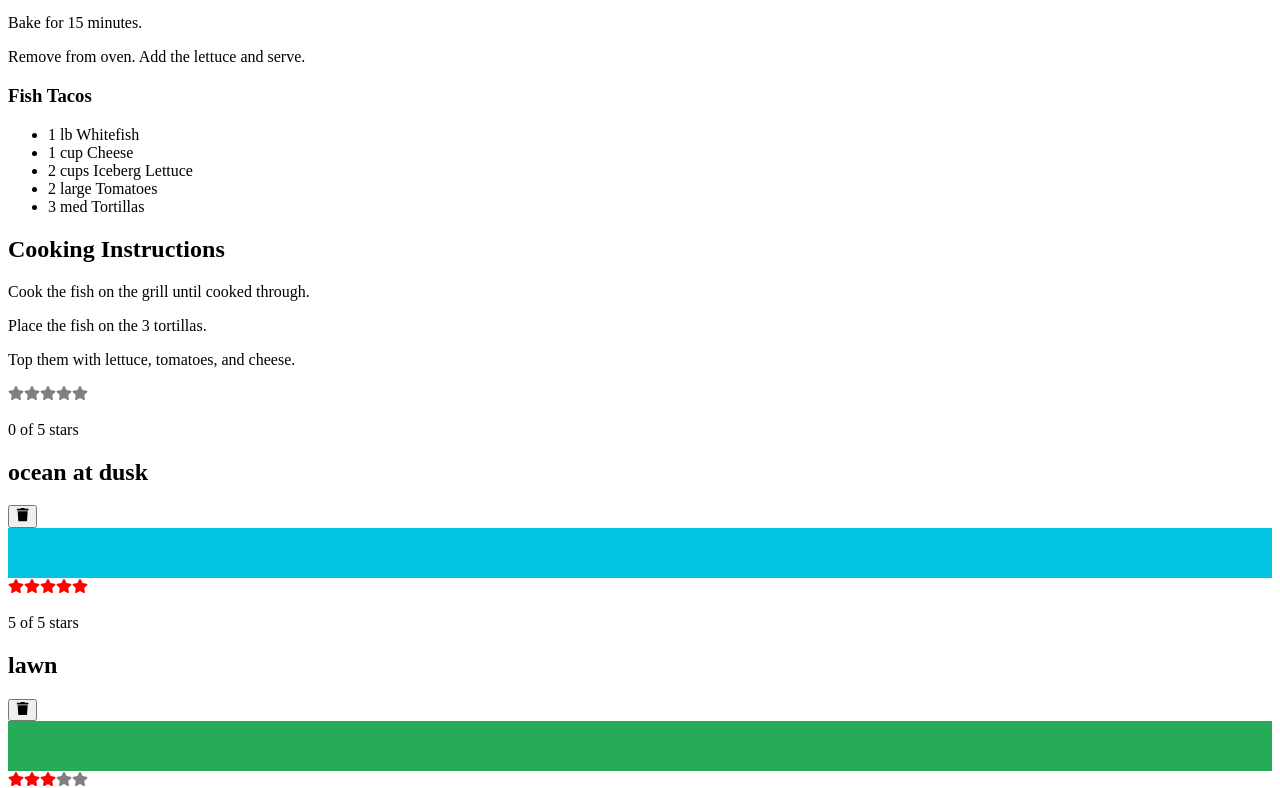
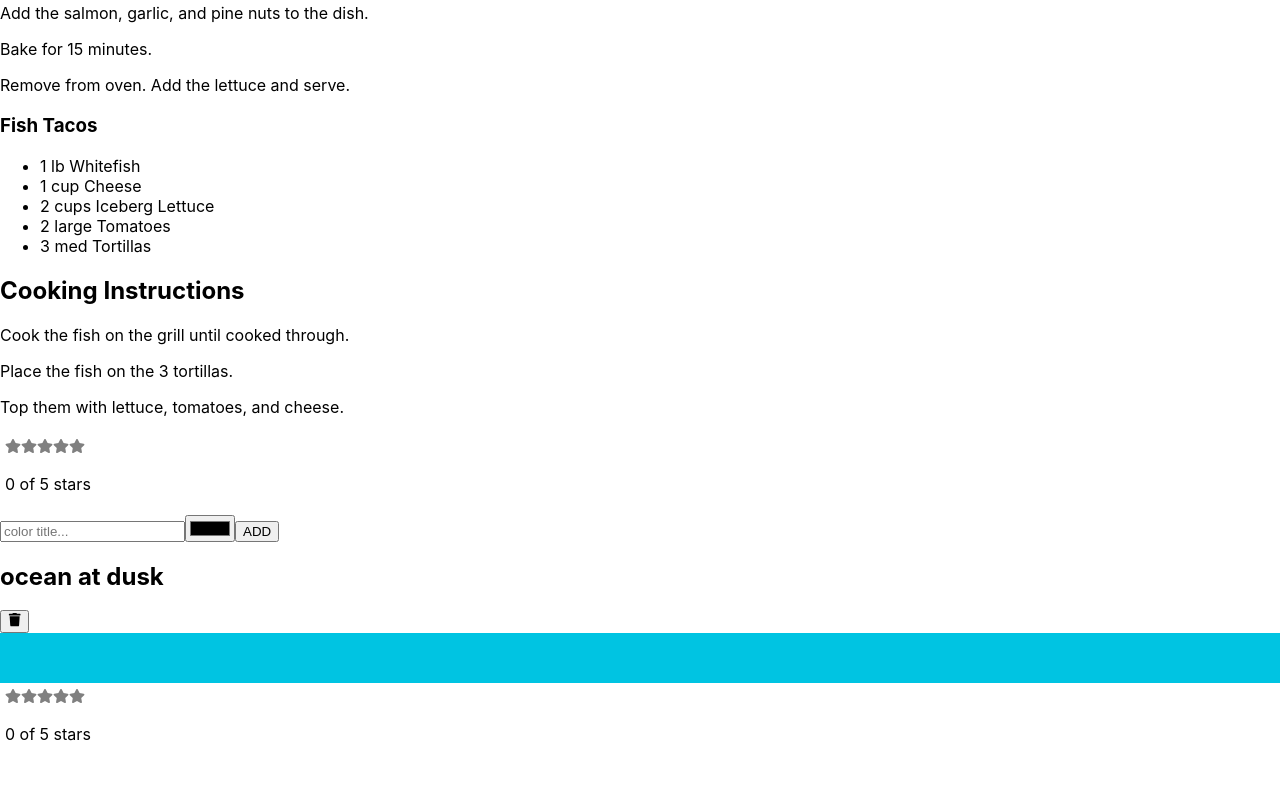
Before and after one commit to Samsal707/FurtherReactExercises, a React (Create React App) app: page / in a window 1280 px wide. Shown: the part 404-1192 px from the top of the page. Built offline with nearby package versions, Linux system fonts and the light colour scheme.

Commit message:
making the Star for the StarRating component clickable

```diff
--- a/src/App.js
+++ b/src/App.js
@@ -1,16 +1,27 @@
-import React, { useState } from "react";
-import colorData from "./data/color-data.json";
-import ColorList from "./components/ColorList.js";
+import React from "react";
+import ColorList from "./components/ColorList";
+import AddColorForm from "./components/AddColorForm";
 
 export default function App() {
-  const [colors, setColors] = useState(colorData);
   return (
-    <ColorList
-      colors={colors}
-      onRemoveColor={id => {
-        const newColors = colors.filter(color => color.id !== id);
-        setColors(newColors);
-      }}
-    />
+    <>
+    <AddColorForm />
+    <ColorList />
+  </>
   );
 }
+
+
+
+// export default function App() {
+//   const [colors, setColors] = useState(colorData);
+//   return (
+//     <ColorList
+//       colors={colors}
+//       onRemoveColor={id => {
+//         const newColors = colors.filter(color => color.id !== id);
+//         setColors(newColors);
+//       }}
+//     />
+//   );
+// }
--- /dev/null
+++ b/src/components/AddColorForm.js
@@ -0,0 +1,34 @@
+
+import React, { useState } from "react";
+
+export default function AddColorForm({ onNewColor = f => f }) {
+  const [title, setTitle] = useState("");
+  const [color, setColor] = useState("#000000");
+
+
+const submit = e => {
+  e.preventDefault();
+  onNewColor(title, color);
+  setTitle("");
+  setColor("");
+};
+
+  return (
+    <form onSubmit={submit}>
+        <input
+            value={title}
+            onChange={event => setTitle(event.target.value)}
+            type="text"
+            placeholder="color title..."
+            required
+        />
+        <input
+            value={color}
+            onChange={event => setColor(event.target.value)}
+            type="color"
+            required
+        />
+        <button>ADD</button>
+    </form>
+  )
+}
--- a/src/components/Color.js
+++ b/src/components/Color.js
@@ -2,7 +2,16 @@
 import StarRating from  "./StarRating"
 import { FaTrash } from "react-icons/fa";
 
-export default function Color({ id, title, color, rating, onRemove = f => f }) {
+
+
+export default function Color({
+  id,
+  title,
+  color,
+  rating,
+  onRemove = f => f,
+  onRate = f => f
+  }) {
     return (
       <section>
         <h1>{title}</h1>
@@ -10,7 +19,23 @@ export default function Color({ id, title, color, rating, onRemove = f => f }) {
           <FaTrash />
         </button>
         <div style={{ height: 50, backgroundColor: color }} />
-      <StarRating selectedStars={rating} />
+        <StarRating
+          selectedStars={rating}
+          onRate={rating => onRate(id, rating)}
+        />
       </section>
     );
   }
+
+// export default function Color({ id, title, color, rating, onRemove = f => f }) {
+//   return (
+//     <section>
+//       <h1>{title}</h1>
+//       <button onClick={() => onRemove(id)}>
+//         <FaTrash />
+//       </button>
+//       <div style={{ height: 50, backgroundColor: color }} />
+//       <StarRating selectedStars={rating} />
+//     </section>
+//   );
+// }
--- a/src/components/ColorList.js
+++ b/src/components/ColorList.js
@@ -1,14 +1,29 @@
-import React from "react";
+import React, { useContext } from "react";
+import { ColorContext } from "../index";
 import Color from "./Color";
 
-export default function ColorList({ colors = [], onRemoveColor = f => f }) {
+export default function ColorList() {
+  const { colors } = useContext(ColorContext);
   if (!colors.length) return <div>No Colors Listed. (Add a Color)</div>;
-
-return (
-  <div>
-    {colors.map(color =>  (
-          <Color key={color.id} {...color} onRemove={onRemoveColor} />
-    ))}
+  return (
+    <div className="color-list">
+      {
+        colors.map(color => <Color key={color.id} {...color} />)
+      }
     </div>
   );
 }
+
+
+
+//export default function ColorList({ colors = [], onRemoveColor = f => f }) {
+//   if (!colors.length) return <div>No Colors Listed. (Add a Color)</div>;
+
+// return (
+//   <div>
+//     {colors.map(color =>  (
+//           <Color key={color.id} {...color} onRemove={onRemoveColor} />
+//     ))}
+//     </div>
+//   );
+// *}
--- /dev/null
+++ b/src/components/ColorProvider.js
@@ -0,0 +1,32 @@
+import React, { createContext, useState } from "react";
+import colorData from "./color-data.json";
+
+const ColorContext = createContext();
+
+export default function ColorProvider ({ children }) {
+  const [colors, setColors] = useState(colorData);
+
+  const addColor = (title, color) =>
+    setColors([
+      ...colors,
+      {
+        id: v4(),
+        rating: 0,
+        title,
+        color
+      }
+    ]);
+
+  const rateColor = (id, rating) =>
+    setColors(
+      colors.map(color => (color.id === id ? { ...color, rating } : color))
+    );
+
+  const removeColor = id => setColors(colors.filter(color => color.id !== id));
+
+  return (
+    <ColorContext.Provider value={{ colors, addColor, removeColor, rateColor }}>
+      {children}
+    </ColorContext.Provider>
+  );
+};
--- a/src/components/Menu.js
+++ b/src/components/Menu.js
@@ -8,8 +8,8 @@ function Menu({ recipes }) {
         <h1>Delicious Recipes</h1>
       </header>
       <div className="recipes">
-        {recipes.map((recipe, i) => (
-          <Recipe key={i} {...recipe} />
+        {recipes.map((recipe) => (
+          <Recipe key={recipe.name} {...recipe} />
         ))}
       </div>
     </article>
--- a/src/components/Star.js
+++ b/src/components/Star.js
@@ -1,6 +1,8 @@
 import React from "react";
 import { FaStar } from "react-icons/fa";
+ const Star = ({ selected = false, onSelect = f => f }) => (
+  <FaStar color={selected ? "red" : "grey"} onClick={onSelect} />
+);
 
-const Star = ({ selected = false }) => (
-  <FaStar color={selected ? "red" : "grey"} />
-);
+
+export default Star;
--- a/src/components/StarRating.js
+++ b/src/components/StarRating.js
@@ -1,35 +1,61 @@
-import React from "react";
-import { FaStar } from "react-icons/fa";
-
-// export default function StarRating() {
-//   return [
-//     <FaStar color="red" />,
-//     <FaStar color="red" />,
-//     <FaStar color="red" />,
-//     <FaStar color="grey" />,
-//     <FaStar color="grey" />
-//   ];
-// }
-
-const Star = ({ selected = false, onSelect = f => f }) => (
-  <FaStar color={selected ? "red" : "grey"} onClick={onSelect} />
-);
+import React, {useState} from "react";
+import Star from "./Star";
 
 
 const createArray = length => [...Array(length)];
 
-export default function StarRating({ totalStars = 5, selectedStars = 0 }) {
+export default function StarRating({ style = {}, totalStars = 5 }) {
+  const [selectedStars, setSelectedStars] = useState(0);
   return (
-    <>
+    <div style={{ padding: "5px", ...style }}>
       {createArray(totalStars).map((n, i) => (
         <Star
           key={i}
           selected={selectedStars > i}
+          onSelect={() => setSelectedStars(i + 1)}
         />
       ))}
       <p>
         {selectedStars} of {totalStars} stars
       </p>
-    </>
+    </div>
   );
 }
+
+
+
+
+// export default function StarRating({ totalStars = 5, selectedStars = 0 }) {
+//   return (
+//     <>
+//       {createArray(totalStars).map((n, i) => (
+//         <Star
+//           key={i}
+//           selected={selectedStars > i}
+//         />
+//       ))}
+//       <p>
+//         {selectedStars} of {totalStars} stars
+//       </p>
+//     </>
+//   );
+// }
+
+
+// export default function StarRating({ totalStars = 5 }) {
+//   const [selectedStars, setSelectedStars] = useState(0);
+//   return (
+//     <>
+//       {createArray(totalStars).map((n, i) => (
+//         <Star
+//           key={i}
+//           selected={selectedStars > i}
+//           onSelect={() => setSelectedStars(i + 1)}
+//         />
+//       ))}
+//       <p>
+//         {selectedStars} of {totalStars} stars
+//       </p>
+//     </>
+//   );
+// }
--- a/src/index.js
+++ b/src/index.js
@@ -1,9 +1,26 @@
-import React from "react";
-import { render } from "react-dom";
+import React, { createContext } from "react";
+import ReactDOM from "react-dom/client";
+import "./index.css";
+import colors from "./data/color-data";
+import data from "./data/recipes.json";
 import Menu from "./components/Menu";
-import data from "./data/recipes.json";
-import StarRating from "./components/StarRating"
-import App from "./App"
+import StarRating from "./components/StarRating";
+import App from "./App";
+import reportWebVitals from "./reportWebVitals";
+
+export const ColorContext = createContext();
 
 
-render([<Menu recipes={data} />, <StarRating totalStars={5} />, <App />], document.getElementById("root"));
+
+const root = ReactDOM.createRoot(document.getElementById("root"));
+root.render(
+  <React.StrictMode>
+        <Menu recipes={data} />
+        <StarRating totalStars={5} />
+    <ColorContext.Provider value={{ colors }}>
+        <App />
+    </ColorContext.Provider>
+  </React.StrictMode>
+);
+
+reportWebVitals();
```
Lines whose indentation alone changed are shown as unchanged.
